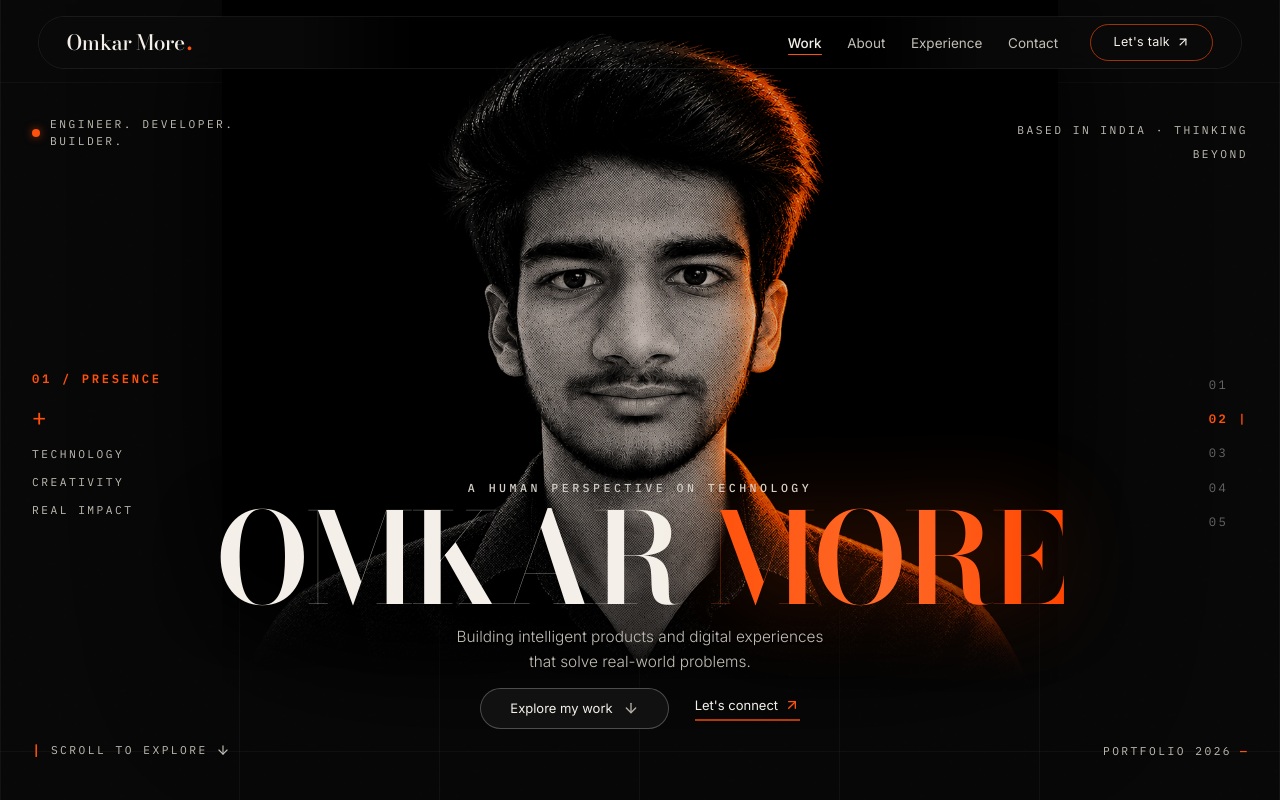
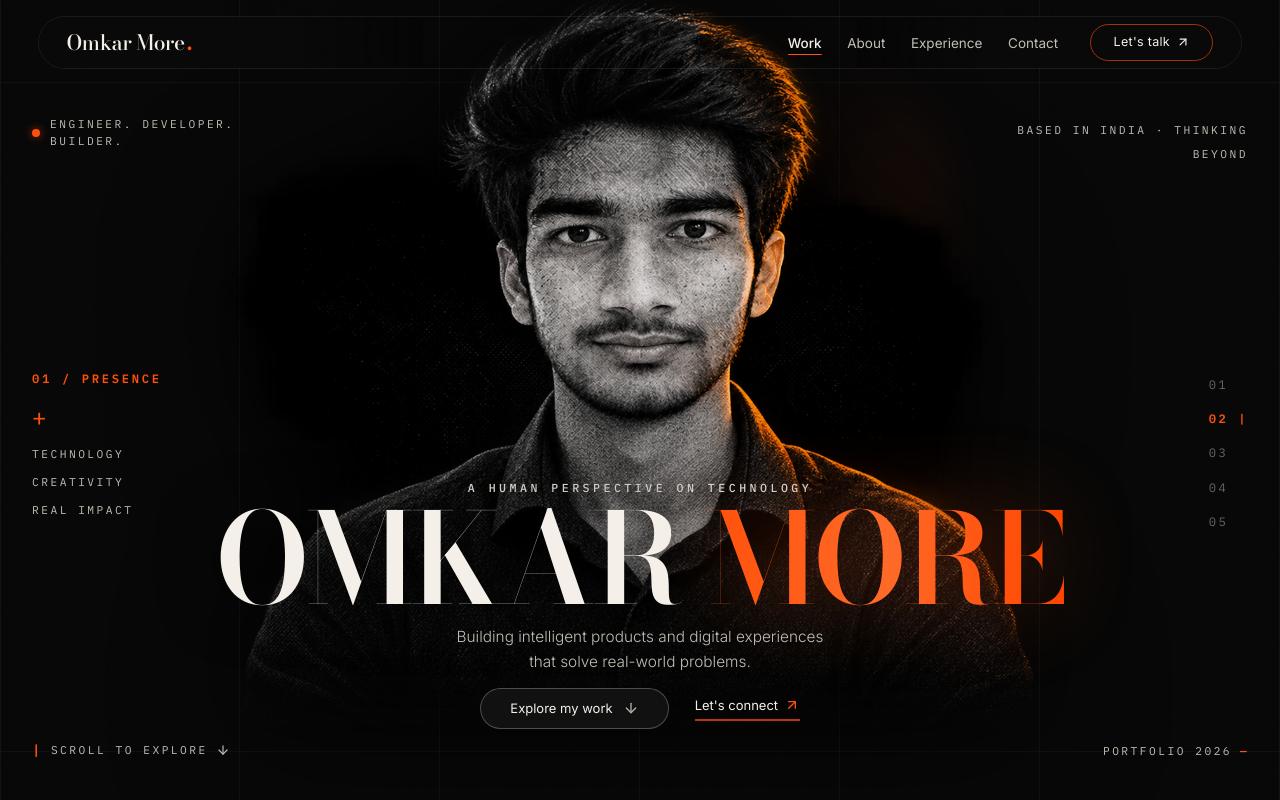
Before and after one commit to Omkar6488/My_Portfolio, a Next.js app: page / in a window 1280 px wide. Shown: the top 800 px of the page. Built offline with nearby package versions, Linux system fonts and the light colour scheme.

Commit message:
feat(hero): integrate newly uploaded veryfinal portrait asset

```diff
--- a/src/components/home/HeroPortrait.tsx
+++ b/src/components/home/HeroPortrait.tsx
@@ -42,8 +42,8 @@ export default function HeroPortrait() {
         src="/images/omkar-portrait.png"
         alt="Omkar More — Portrait"
         priority
-        width={1309}
-        height={1202}
+        width={1302}
+        height={1208}
         className="w-[clamp(340px,min(75vw,115vh),1220px)] h-auto max-h-[clamp(380px,96vh,890px)] object-contain object-top drop-shadow-[0_24px_65px_rgba(0,0,0,0.95)]"
       />
     </div>
```
Also changed, not shown: public/images/omkar-portrait.png, 1 other file (tests, documents, lock files or other folders).
